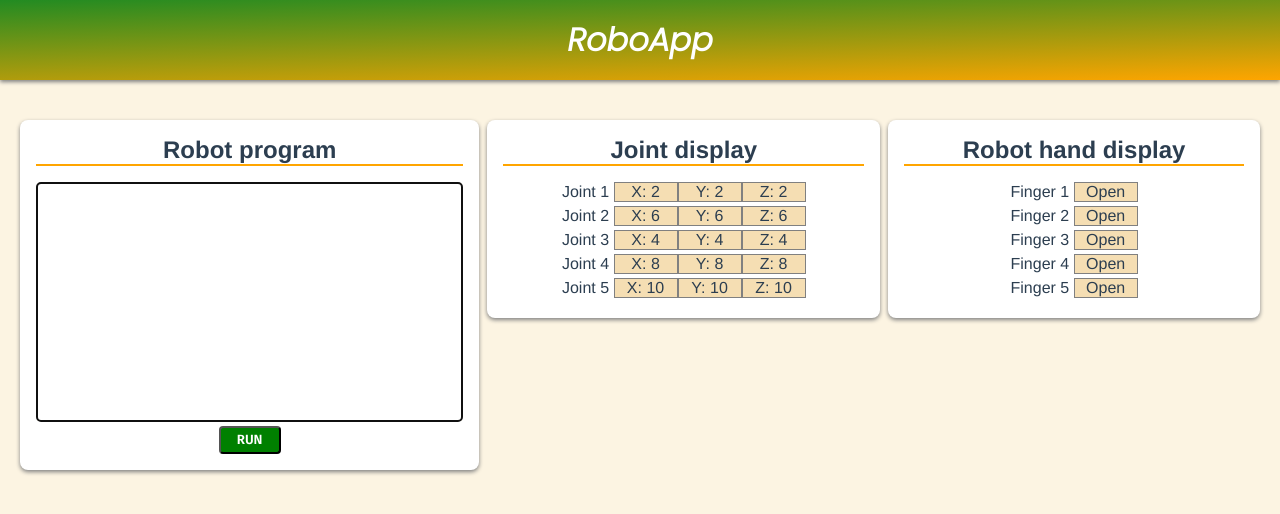
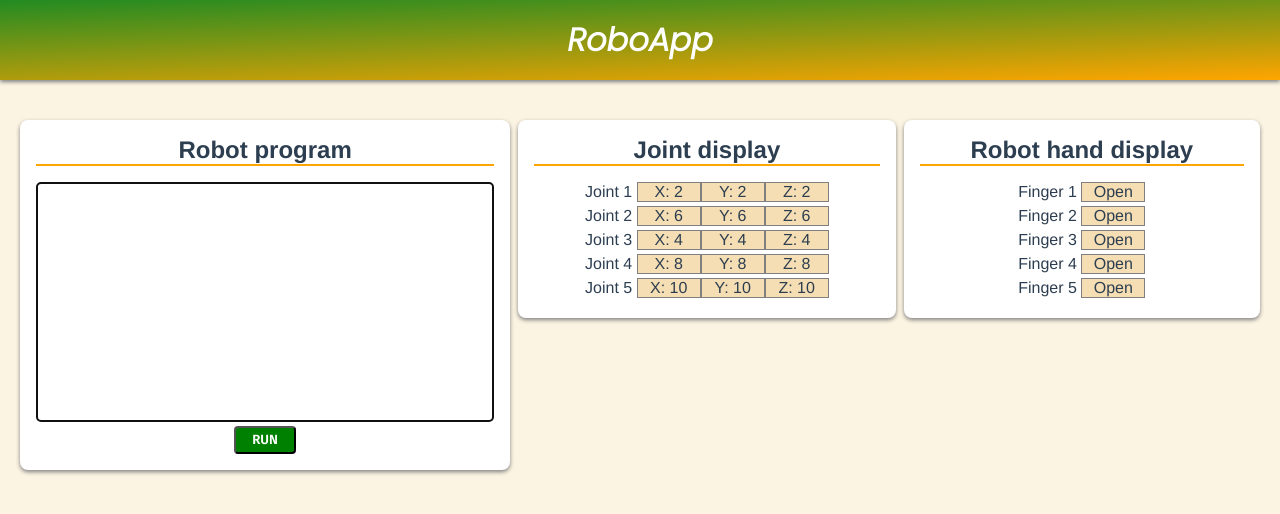
Before and after one commit to NagyEndre/RoboApp, a Vue app: page / in a window 1280 px wide. Shown: the top 514 px of the page. Built offline with nearby package versions, Linux system fonts and the light colour scheme.

Commit message:
REFACTOR(ProgrammingForm): Incorporate BaseCard

```diff
--- a/src/components/ProgrammingForm.vue
+++ b/src/components/ProgrammingForm.vue
@@ -1,15 +1,15 @@
 <template>
-  <form action="submit" @submit.prevent="runProgram">
-    <div>
+  <base-card title="Robot program">
+    <form action="submit" @submit.prevent="runProgram">
       <textarea
         name="robot-program"
         autofocus="autofocus"
         rows="10"
         v-model="program"
       ></textarea>
-    </div>
-    <button type="submit">Run</button>
-  </form>
+      <button type="submit">Run</button>
+    </form>
+  </base-card>
 </template>
 
 <script lang="ts">
--- a/src/views/ProgramView.vue
+++ b/src/views/ProgramView.vue
@@ -1,8 +1,6 @@
 <template>
   <section class="container">
-    <base-card title="Robot program" id="program-editor">
-      <programming-form></programming-form>
-    </base-card>
+    <programming-form id="program-editor"></programming-form>
     <joint-display id="joint-display"></joint-display>
     <robot-hand-display
       v-if="isRobothand"
@@ -14,7 +12,6 @@
 
 <script lang="ts">
 import { Vue, Component } from 'vue-property-decorator'
-import BaseCard from '@/components/BaseCard.vue'
 import ProgrammingForm from '@/components/ProgrammingForm.vue'
 import JointDisplay from '@/components/JointDisplay.vue'
 import RobotHandDisplay from '@/components/RobotHandDisplay.vue'
@@ -23,7 +20,6 @@ import RobotHand from '@/model/RobotHand'
 
 @Component({
   components: {
-    BaseCard,
     ProgrammingForm,
     JointDisplay,
     RobotHandDisplay,
@@ -36,9 +32,6 @@ export default class ProgramView extends Vue {
 </script>
 
 <style scoped>
-base-card {
-  background-color: blue;
-}
 .container {
   display: grid;
   grid-template-columns: repeat(autofill, minmax(200px, 1fr));
```
